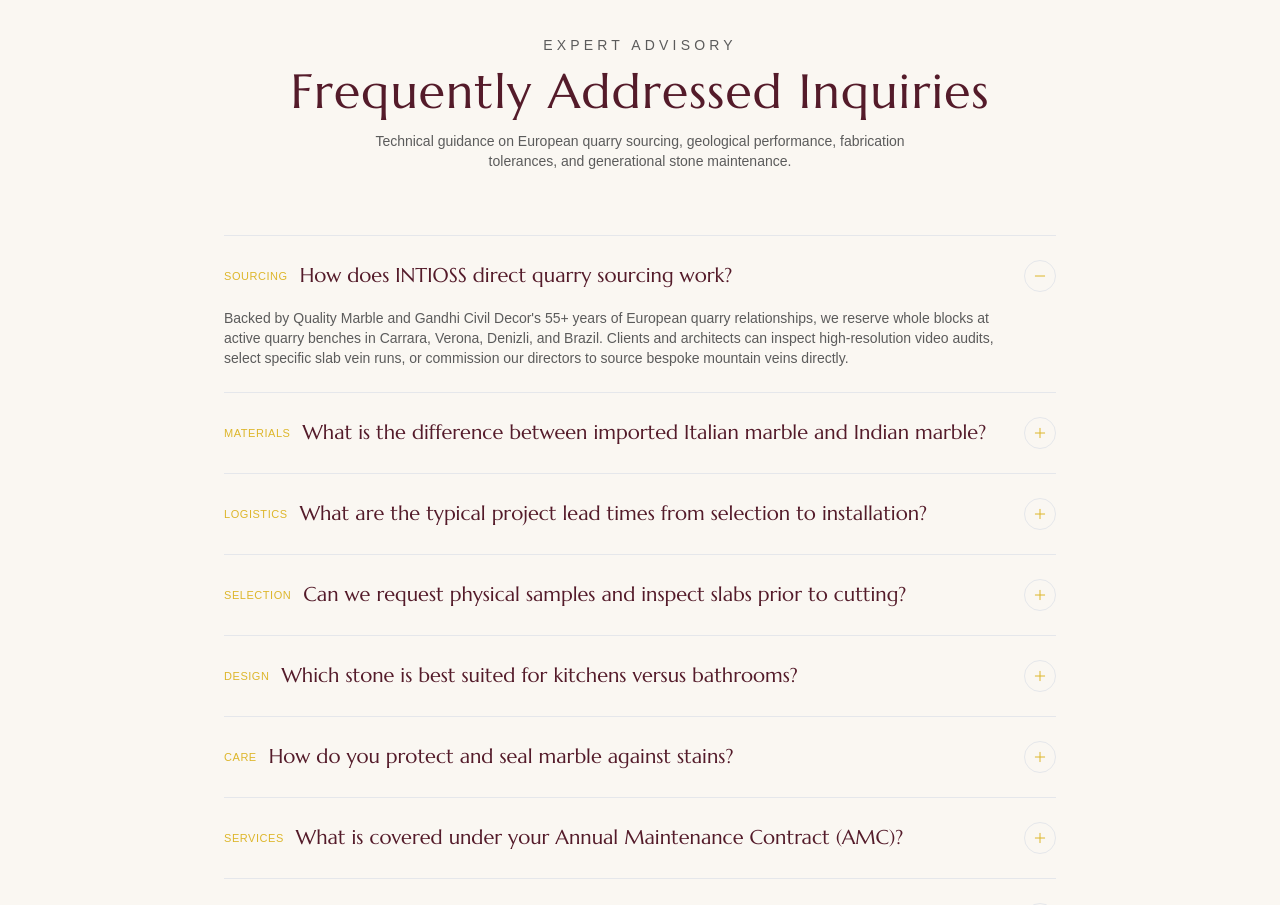
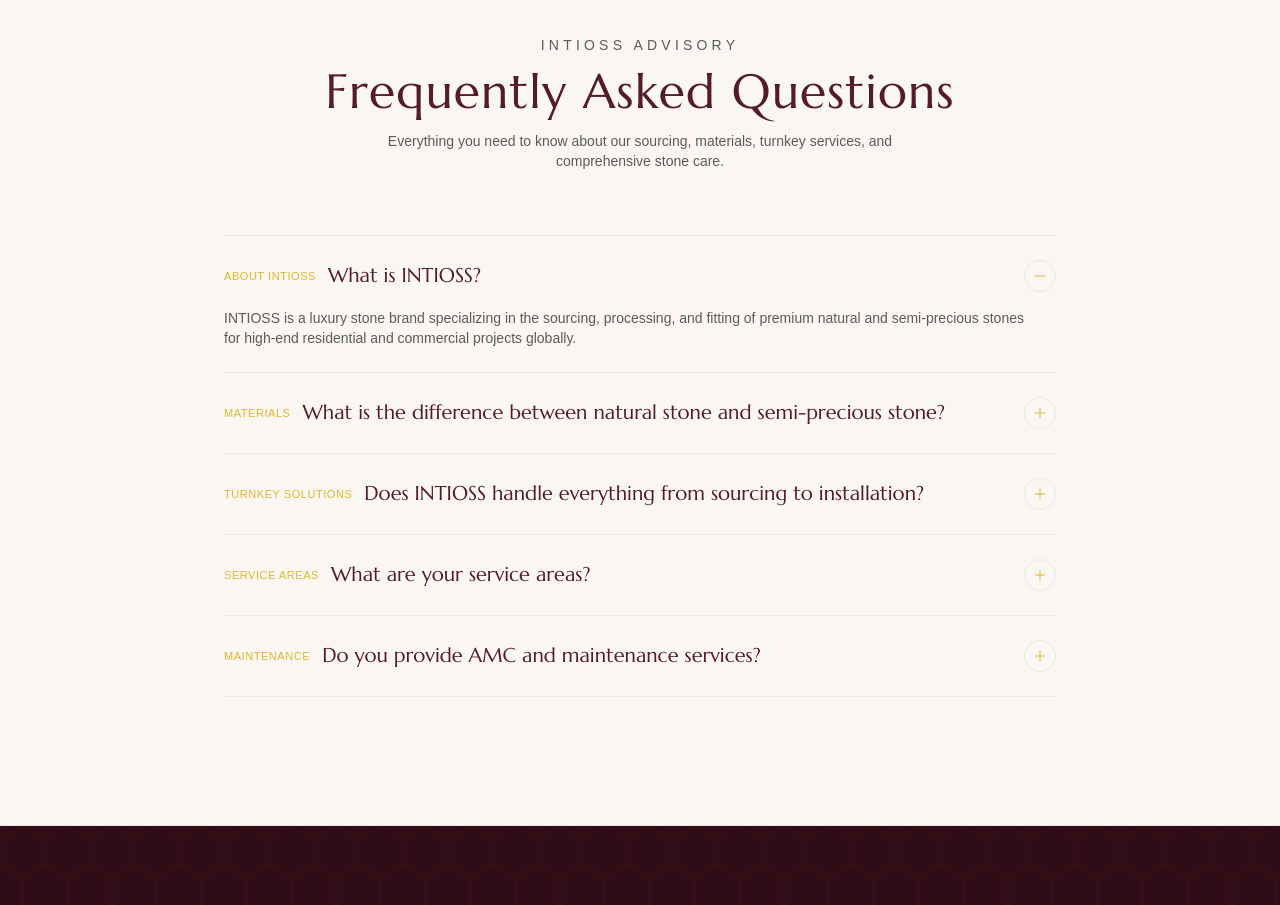
Before and after one commit to BhagyeshKadiya/intioss-luxury-surfaces, a Next.js app: page / in a window 1280 px wide. Shown: the part 6320-7225 px from the top of the page. Built offline with nearby package versions, Linux system fonts and the light colour scheme; a web font is replaced by a local one.

Commit message:
Update FAQ section to contain only exact questions and answers from intioss.com

```diff
--- a/components/sections/FaqSection.tsx
+++ b/components/sections/FaqSection.tsx
@@ -18,13 +18,13 @@
         {/* Section Header */}
         <div className="text-center mb-16">
           <span className="font-raleway font-light text-xs sm:text-sm uppercase tracking-[0.3em] text-grey mb-3 block">
-            Expert Advisory
+            INTIOSS Advisory
           </span>
           <h2 className="font-marcellus text-3xl sm:text-5xl text-maroon tracking-wide">
-            Frequently Addressed Inquiries
+            Frequently Asked Questions
           </h2>
           <p className="font-poppins text-xs sm:text-sm text-grey mt-4 max-w-xl mx-auto">
-            Technical guidance on European quarry sourcing, geological performance, fabrication tolerances, and generational stone maintenance.
+            Everything you need to know about our sourcing, materials, turnkey services, and comprehensive stone care.
           </p>
         </div>
 
--- a/data/faqs.ts
+++ b/data/faqs.ts
@@ -3,72 +3,37 @@
 export const FAQS: FAQItem[] = [
   {
     id: "faq-1",
-    question: "How does INTIOSS direct quarry sourcing work?",
+    question: "What is INTIOSS?",
     answer:
-      "Backed by Quality Marble and Gandhi Civil Decor's 55+ years of European quarry relationships, we reserve whole blocks at active quarry benches in Carrara, Verona, Denizli, and Brazil. Clients and architects can inspect high-resolution video audits, select specific slab vein runs, or commission our directors to source bespoke mountain veins directly.",
-    category: "Sourcing",
+      "INTIOSS is a luxury stone brand specializing in the sourcing, processing, and fitting of premium natural and semi-precious stones for high-end residential and commercial projects globally.",
+    category: "About INTIOSS",
   },
   {
     id: "faq-2",
-    question: "What is the difference between imported Italian marble and Indian marble?",
+    question: "What is the difference between natural stone and semi-precious stone?",
     answer:
-      "Italian marbles like Statuario and Calacatta are renowned for crystalline translucence, delicate dramatic veining, and warm ivory luminosity. Premium Indian marbles (such as Makrana and Banswara) and granites offer exceptional compressive density and thermal stability. At INTIOSS, we curate only the top 3% yield of both categories, ensuring structural integrity and zero micro-porosity.",
+      "Natural stones like marble and granite are quarried from the earth and used broadly for flooring and cladding. Semi-precious stones, such as agate or lapis lazuli, are rare gems carefully bound together into exclusive slabs, often backlit for extraordinary visual impact.",
     category: "Materials",
   },
   {
     id: "faq-3",
-    question: "What are the typical project lead times from selection to installation?",
+    question: "Does INTIOSS handle everything from sourcing to installation?",
     answer:
-      "In-stock slabs at our Silvassa and Mumbai yards are ready for dry-laying and dispatch within 5 to 7 days. Bespoke quarry-cut blocks, custom bookmatched runs, or imported consignments from Italy and Brazil require 4 to 8 weeks depending on maritime shipping schedules and custom gang-saw processing.",
-    category: "Logistics",
+      "Yes. We offer an integrated ecosystem covering international stone sourcing, precision block processing and expert fitting through our luxury civil contracting division, ensuring accountability at every step.",
+    category: "Turnkey Solutions",
   },
   {
     id: "faq-4",
-    question: "Can we request physical samples and inspect slabs prior to cutting?",
+    question: "What are your service areas?",
     answer:
-      "Yes. We curate physical sample presentation boxes for architects and homeowners across South Mumbai, Ahmedabad, Surat, and Vadodara. For confirmed projects, we conduct a full dry-lay in our 80,000 sq ft Silvassa facility where clients view every slab laid out sequentially under calibrated natural lighting before a single cut is made.",
-    category: "Selection",
+      "Yes. We offer an integrated ecosystem covering international stone sourcing to precision block processing to Finished polished slabs. Also we have our independent expert installation through our luxury civil contracting division, ensuring ultimate luxury is not compromised at any step.",
+    category: "Service Areas",
   },
   {
     id: "faq-5",
-    question: "Which stone is best suited for kitchens versus bathrooms?",
+    question: "Do you provide AMC and maintenance services?",
     answer:
-      "For high-traffic kitchen countertops, we recommend natural metamorphic Quartzites (like Ice Berg or Patagonia) which have a Mohs hardness of 7 and are impervious to citrus acids and oil etching. For master bathrooms and wellness suites, honed Italian Travertine or bookmatched Statuario treated with breathable fluoropolymer sealers provide luxurious barefoot warmth and slip resistance.",
-    category: "Design",
-  },
-  {
-    id: "faq-6",
-    question: "How do you protect and seal marble against stains?",
-    answer:
-      "Every INTIOSS surface is treated with Italian penetrating fluoropolymer impregnators that bond chemically with natural calcite capillaries. Unlike topical coatings that peel or alter color, our breathable nano-sealers block red wine, turmeric, oils, and cosmetic liquids while allowing the natural stone to breathe.",
-    category: "Care",
-  },
-  {
-    id: "faq-7",
-    question: "What is covered under your Annual Maintenance Contract (AMC)?",
-    answer:
-      "Our AMC program provides scheduled curatorial care: annual diamond micro-honing, dust-free Italian chemical crystallisation to restore mirror gloss up to 100+ points, deep stain extraction, and re-impregnation of high-moisture shower and kitchen zones.",
-    category: "Services",
-  },
-  {
-    id: "faq-8",
-    question: "What customisation options are available with 5-axis CNC and waterjet?",
-    answer:
-      "Our processing works feature 5-axis CNC routers and 60,000 PSI waterjets capable of 0.1mm kerf precision. We fabricate monolithic carved stone bathtubs, fluted wall panels, bookmatched quadrant floor medallions, brass-and-gemstone inlays, and curved architectural mouldings.",
-    category: "Fabrication",
-  },
-  {
-    id: "faq-9",
-    question: "How do you collaborate with architects and interior design studios?",
-    answer:
-      "We act as an integrated technical partner: providing CAD shop drawings, vein-matching digital renderings, structural sub-frame calculations for facades, and dedicated site supervisors to ensure your design intent is realized with zero compromise.",
-    category: "Partnership",
-  },
-  {
-    id: "faq-10",
-    question: "What is your delivery and turnkey installation footprint across Western India?",
-    answer:
-      "We provide turnkey logistics, civil screed prep, and master fitting across South Mumbai (Worli, Malabar Hill, Bandra, Juhu), all major Gujarat hubs (Ahmedabad, Surat, Vadodara, Rajkot), Daman, Silvassa, and Goa. All transit is carried out in custom hydraulic A-frame carriers with complete maritime and transit insurance.",
-    category: "Delivery",
+      "Yes, we provide Annual Maintenance Contracts (AMC) and comprehensive aftercare. This ensures your natural and semi-precious stones retain their original polish, strength, and brilliance for decades.",
+    category: "Maintenance",
   },
 ];
```
